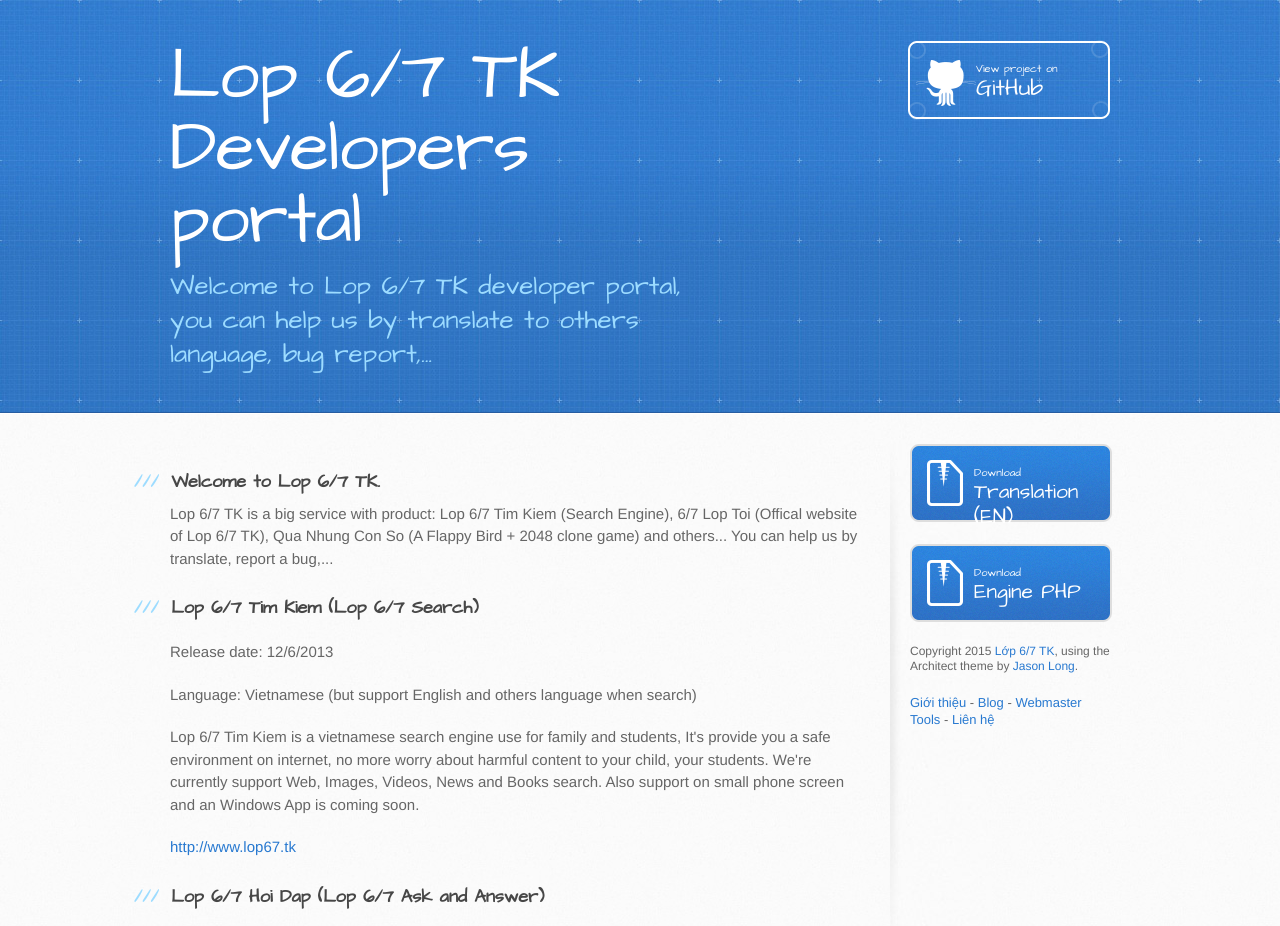
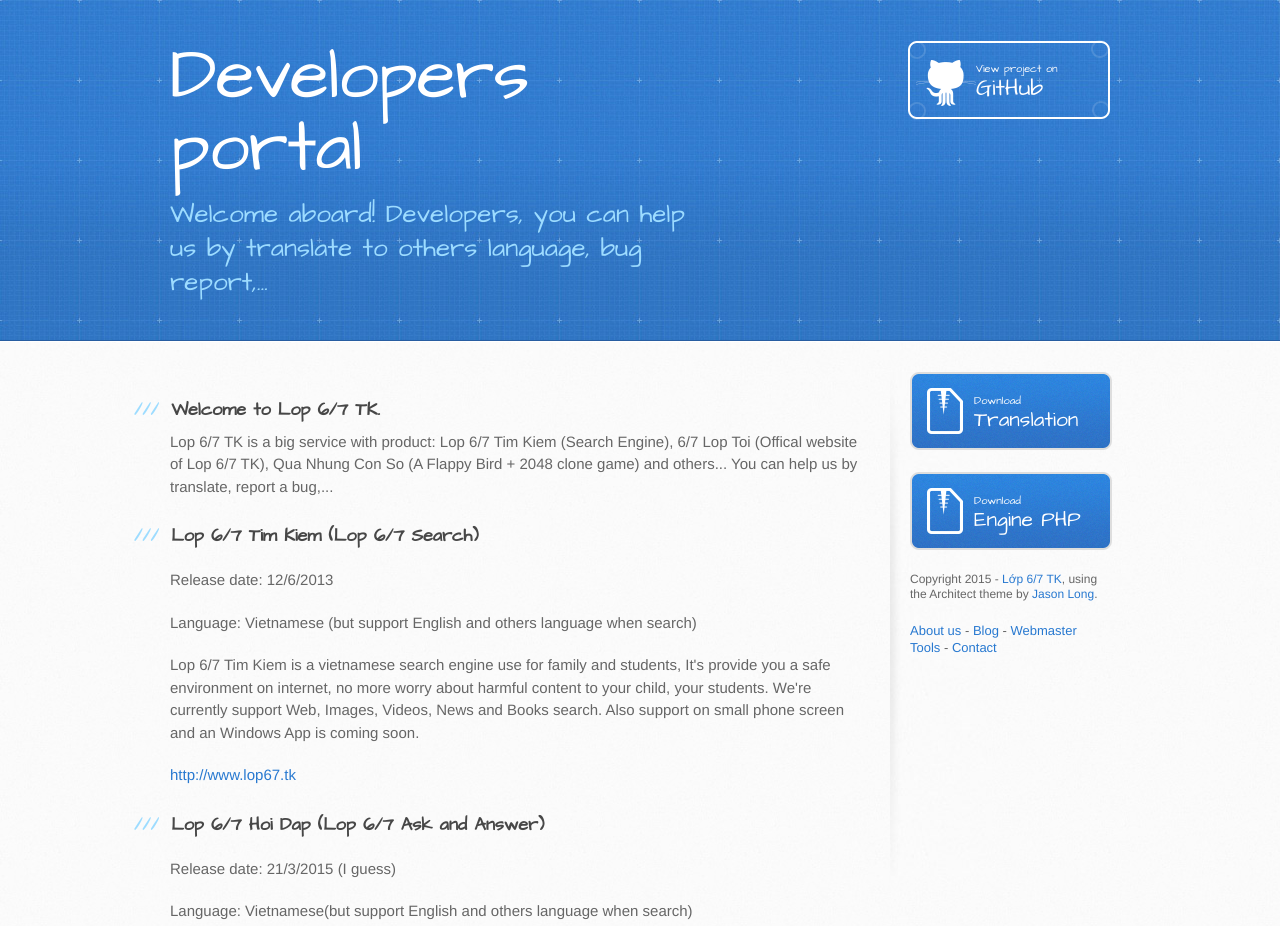
Before and after one commit to baoc75/lop67tk, a plain HTML site: page index.html in a window 1280 px wide. Shown: the top 926 px of the page. Drawn offline with Linux system fonts and the light colour scheme.

Commit message:
Update index.html

```diff
--- a/index.html
+++ b/index.html
@@ -19,8 +19,8 @@
   <body>
     <header>
       <div class="inner">
-        <h1>Lop 6/7 TK Developers portal</h1>
-        <h2>Welcome to Lop 6/7 TK developer portal, you can help us by translate to others language, bug report,... </h2>
+        <h1>Developers portal</h1>
+        <h2>Welcome aboard! Developers, you can help us by translate to others language, bug report,... </h2>
         <a href="https://github.com/baoc75/lop67tk" class="button"><small>View project on</small>GitHub</a>
       </div>
     </header>
@@ -65,21 +65,21 @@ You can help us by translate, report a bug,...</p>
 <h3>
 <a name="support-or-contact" class="anchor" href="#support-or-contact"><span class="octicon octicon-link"></span></a>Support or Contact</h3>
 
-<p>Having trouble with when playing, hacking or learing? Please send message to <a href="mailto:hotro@lop67.tk">hotro@lop67.tk</a> (we will support you in English and Vietnamese)</p>
+<p>Having trouble? Please send a message to <a href="mailto:hotro@lop67.tk">hotro@lop67.tk</a> and let our team help you.</p>
         </section>
 
         <aside id="sidebar">
-          <a href="https://github.com/baoc75/lop67tk/zipball/master" class="button">
+          <a href="https://github.com/baoc75/lop67tk/blob/gh-pages/translation/Translate-EN.txt" class="button">
             <small>Download</small>
-            Translation (EN)
+            Translation
           </a>
-          <a href="https://github.com/baoc75/lop67tk/tarball/master" class="button">
+          <a href="#" class="button">
             <small>Download</small>
             Engine PHP
           </a>
 
-          <p>Copyright 2015 <a href="http://www.lop67.tk">Lớp 6/7 TK</a>, using the Architect theme by <a href="https://twitter.com/jasonlong">Jason Long</a>.</p>
-          <p><font size="2"><a href="http://www.lop67.tk/gioi-thieu.html" target="_blank">Giới thiệu</a> - <a href="http://blog.lop67.tk" target="_blank">Blog</a> - <a href="http://www.lop67.tk/webmaster-tools.html" target="_blank">Webmaster Tools</a> - <a href="http://www.lop67.tk/lien-he.html">Liên hệ</a></font></p>
+          <p>Copyright 2015 - <a href="http://www.lop67.tk">Lớp 6/7 TK</a>, using the Architect theme by <a href="https://twitter.com/jasonlong">Jason Long</a>.</p>
+          <p><font size="2"><a href="http://www.lop67.tk/gioi-thieu.html" target="_blank">About us</a> - <a href="http://blog.lop67.tk" target="_blank">Blog</a> - <a href="http://www.lop67.tk/webmaster-tools.html" target="_blank">Webmaster Tools</a> - <a href="http://www.lop67.tk/lien-he.html">Contact</a></font></p>
 
         </aside>
       </div>
```
